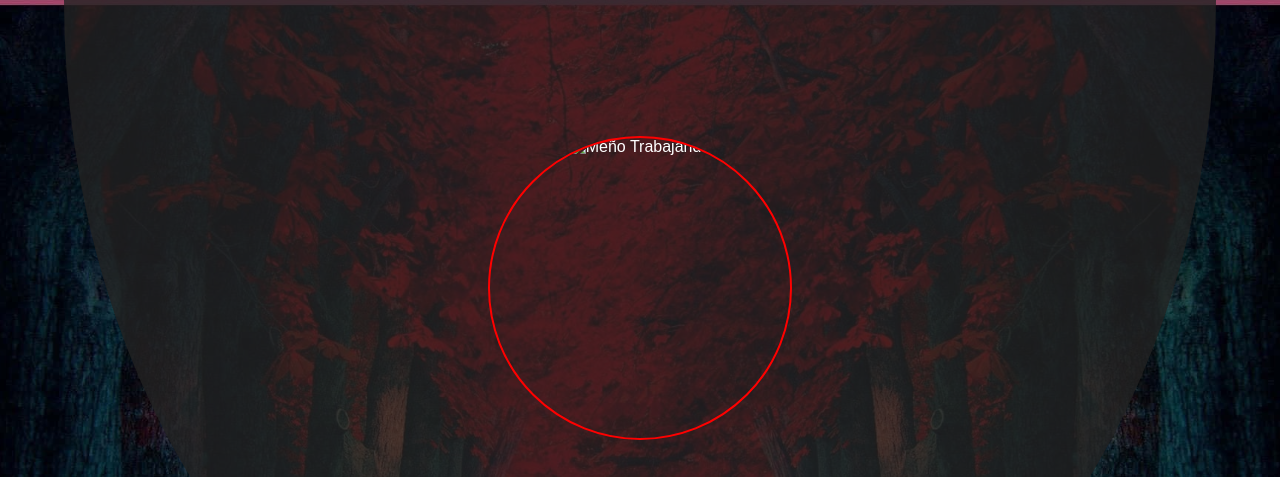
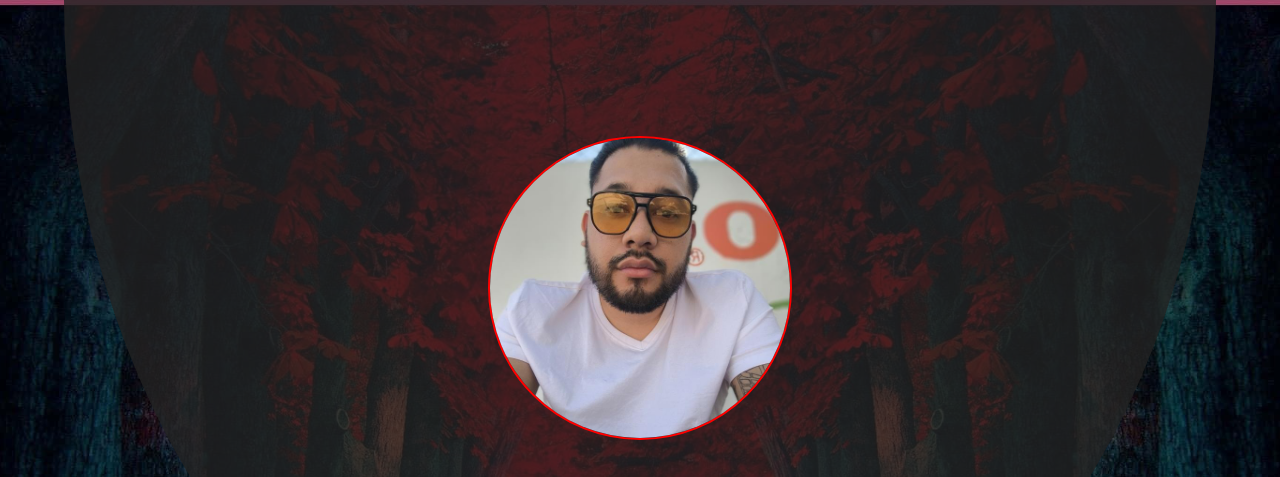
Before and after one commit to KaKiweb/KaKiweb, a plain HTML site: page KaKiWebGallery/galeriameño.html in a window 1280 px wide. Shown: the top 477 px of the page. Drawn offline with Linux system fonts and the light colour scheme; the site is published under a folder, as on GitHub Pages, so addresses that start at the root find nothing.

Commit message:
Update galeriameño.html

```diff
--- a/KaKiWebGallery/galeriameño.html
+++ b/KaKiWebGallery/galeriameño.html
@@ -10,7 +10,7 @@
   <header class="hero">
     <div class="hero-content">
          <div class="fotoPerfil-container">
-        <img src="/KaKiWebGallery/meñotrabajando.jpg" alt="Meño Trabajando" class="fotoPerfil">
+        <img src="meñotrabajando.jpg" alt="Meño Trabajando" class="fotoPerfil">
       </div>
       <h1>Bienvenidos a la Galería de <span>Meño's Tattoo's</span></h1>
 
```
